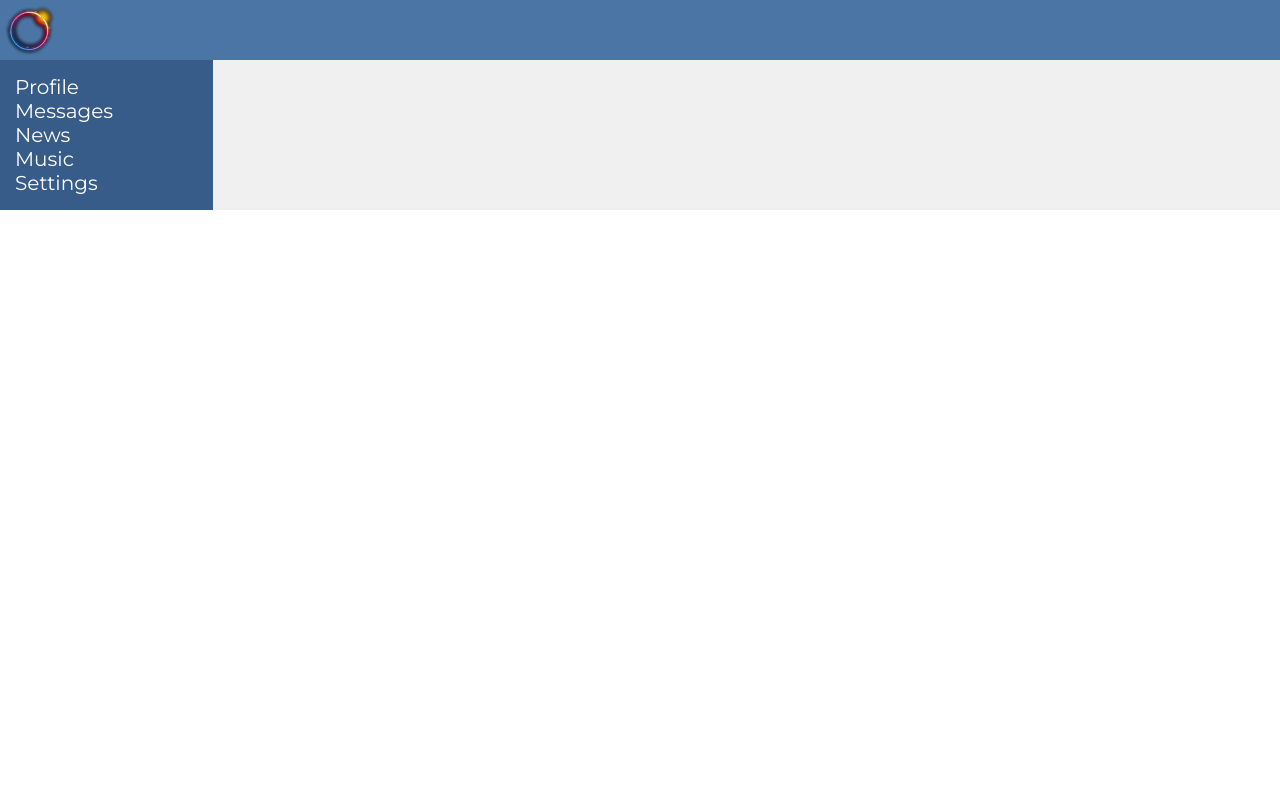
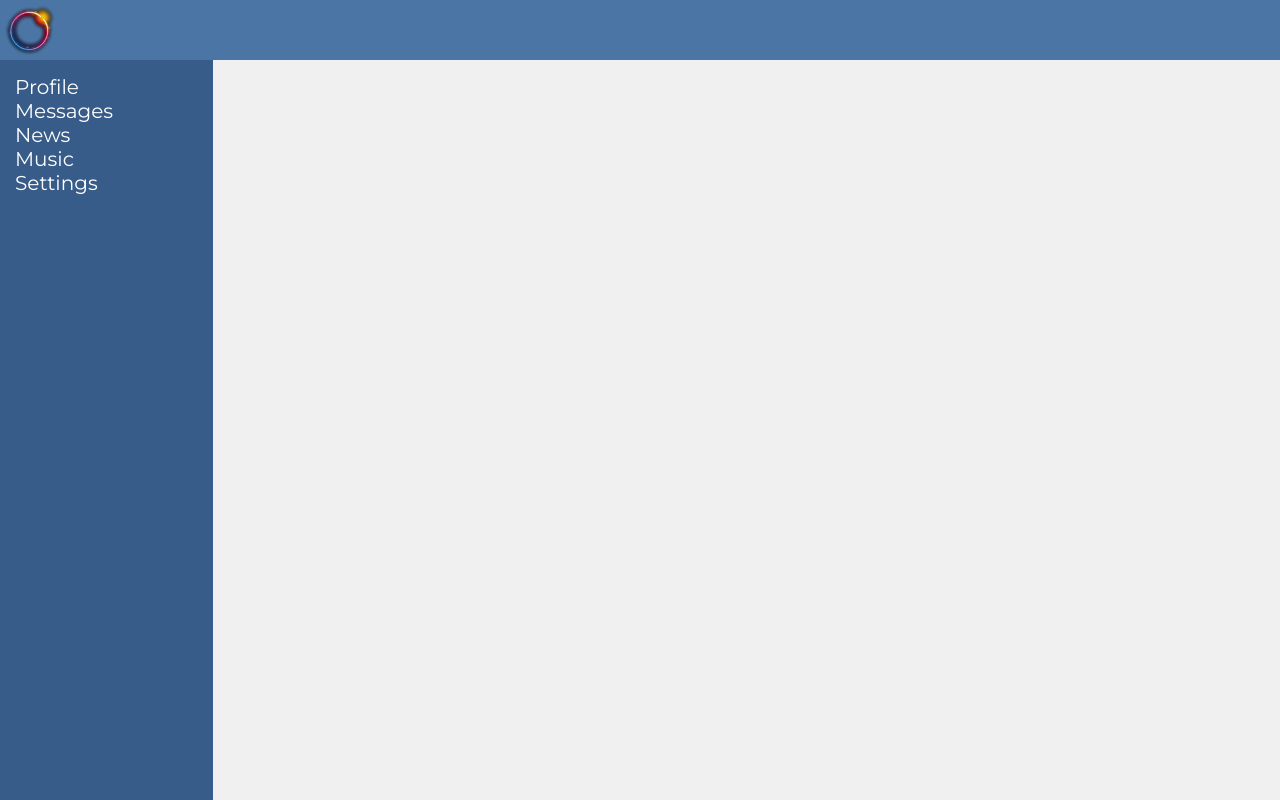
Before and after one commit to SunR1sen/social-network-react, a React (Create React App) app: page / in a window 1280 px wide. Built offline with nearby package versions, Linux system fonts and the light colour scheme.

Commit message:
Fix height of content

```diff
--- a/src/App.css
+++ b/src/App.css
@@ -22,6 +22,7 @@
 .app-wrapper-content {
     grid-area: content;
     background-color: #f0f0f0;
+    min-height: calc(100vh - 60px);
 ;
 
 }
```
